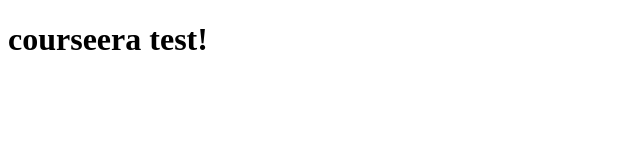
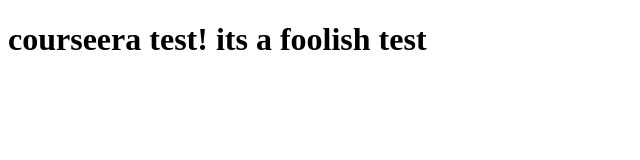
Before and after one commit to arvindarvee/courseera-test, a plain HTML site: page site/index.html in a window 1280 px wide. Shown: the whole page, without its empty margins (0-640 px from the left). Drawn offline with Linux system fonts and the light colour scheme.

Commit message:
added fool text

```diff
--- a/site/index.html
+++ b/site/index.html
@@ -5,7 +5,7 @@
 	<title>Document</title>
 </head>
 <body>
-<h1>courseera test!</h1>
+<h1>courseera test! its a foolish test</h1>
 
 </body>
 </html>
```
